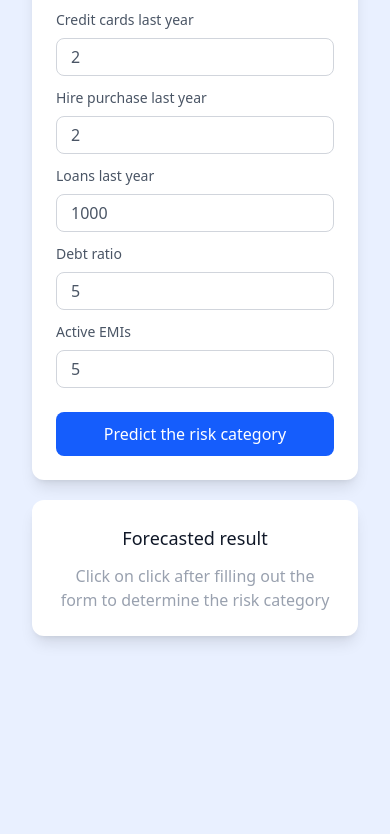
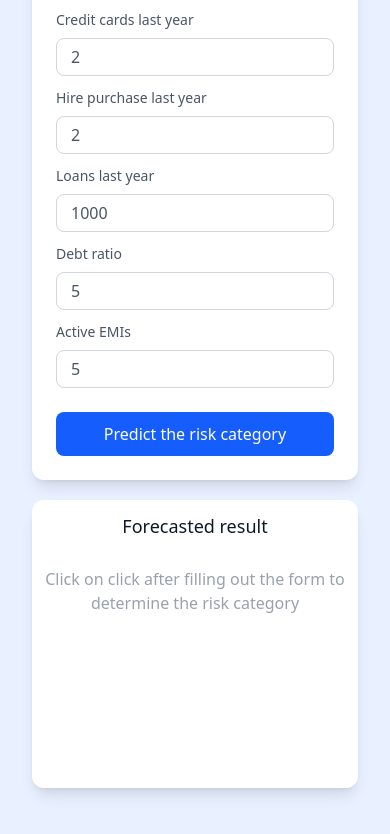
Before and after one commit to Nick-Kevin/credit-scoring-prediction-frontend, a React (Vite) app: page /estimator in a window 390 px wide. Shown: the part 2140-2974 px from the top of the page. Before the commit the page ends 2832 px from the top, so only its background shows below. Built offline with nearby package versions, Linux system fonts and the light colour scheme.

Commit message:
update gauge chart for all breakpoints

```diff
--- a/src/components/GaugeChart.tsx
+++ b/src/components/GaugeChart.tsx
@@ -53,13 +53,20 @@ const GaugeChart: React.FC<chartProps> = ({ result }): React.JSX.Element => {
                     circumference: 180,
                     rotation: -90,
                     cutout: '80%',
+                    radius: '80%',
                     hover: {
                         mode: undefined,
                     },
                     animation: {
                         animateRotate: true,
-                        animateScale: true,
-                        duration: 3000,
+                        animateScale: false,
+                        duration: (context) => {
+                            if (context.type === 'data' && context.dataIndex === 1) {
+                                return 2000;
+                            }
+
+                            return 2000;
+                        },
                         easing: 'easeOutQuart',
                         delay: 15
                     },
@@ -93,7 +100,7 @@ const GaugeChart: React.FC<chartProps> = ({ result }): React.JSX.Element => {
                                     xScaleID: 'x',
                                     yScaleID: 'y',
                                     xValue: '50%',
-                                    yValue: 10,
+                                    yValue: 15,
                                     display: true
                                 }
                             }
--- a/src/pages/Estimator.tsx
+++ b/src/pages/Estimator.tsx
@@ -65,28 +65,28 @@ const Estimator: React.FC = (): React.JSX.Element => {
             <section className="mt-9 grid gap-5">
                 <Form onSubmit={handleSubmit} />
                 {/* Result */}
-                <div className="bg-white dark:bg-gray-900 rounded-xl p-6 text-start shadow-lg">
-                    <h2 className="text-gray-900 dark:text-white text-lg mb-3 text-center">Forecasted result</h2>
-                    <div className="row-start-2 row-end-6 flex justify-center items-center">
+                <div className="bg-white dark:bg-gray-900 rounded-xl overflow-hidden pt-3 xl:pt-6 text-start shadow-lg h-72 grid grid-rows-5">
+                    <h2 className="row-start-1 row-end-2 text-gray-900 dark:text-white text-lg mb-3 text-center">Forecasted result</h2>
+                    <div className="row-start-2 row-end-6 flex justify-center">
                         {
                             result ?
                                 (
-                                    <div className={`dark:bg-black/50 w-full flex flex-col items-center rounded-lg py-6 ${indicator?.backgroundColor}`}>
-                                        <div className="flex justify-between w-full px-32">
+                                    <div className={`dark:bg-black/50 w-full aspect-square flex flex-col items-center rounded-t-[100%] xl:rounded-t-4xl py-6 ${indicator?.backgroundColor}`}>
+                                        <div className="flex justify-between w-full px-5 md:px-16 xl:px-32">
                                             <p>Predicted risk</p>
                                             <div className={`flex items-center gap-3 ${indicator?.color}`}>
                                                 { indicator?.icon}
                                                 <span>{ indicator?.content }</span>
                                             </div>
                                         </div>
-                                        <div className="mx-80">
+                                        <div className="xl:mx-80">
                                             <GaugeChart key={ JSON.stringify(result) } result={result} />
                                         </div>
                                     </div>
                                 )
                             :
                                 (
-                                    <p className="text-center text-gray-400 lg:max-w-10/12 lg:mx-auto">
+                                    <p className="text-center text-gray-400 lg:max-w-10/12 lg:mx-auto mb-10">
                                         Click on click after filling out the form to determine the risk category
                                     </p>
                                 )
```
